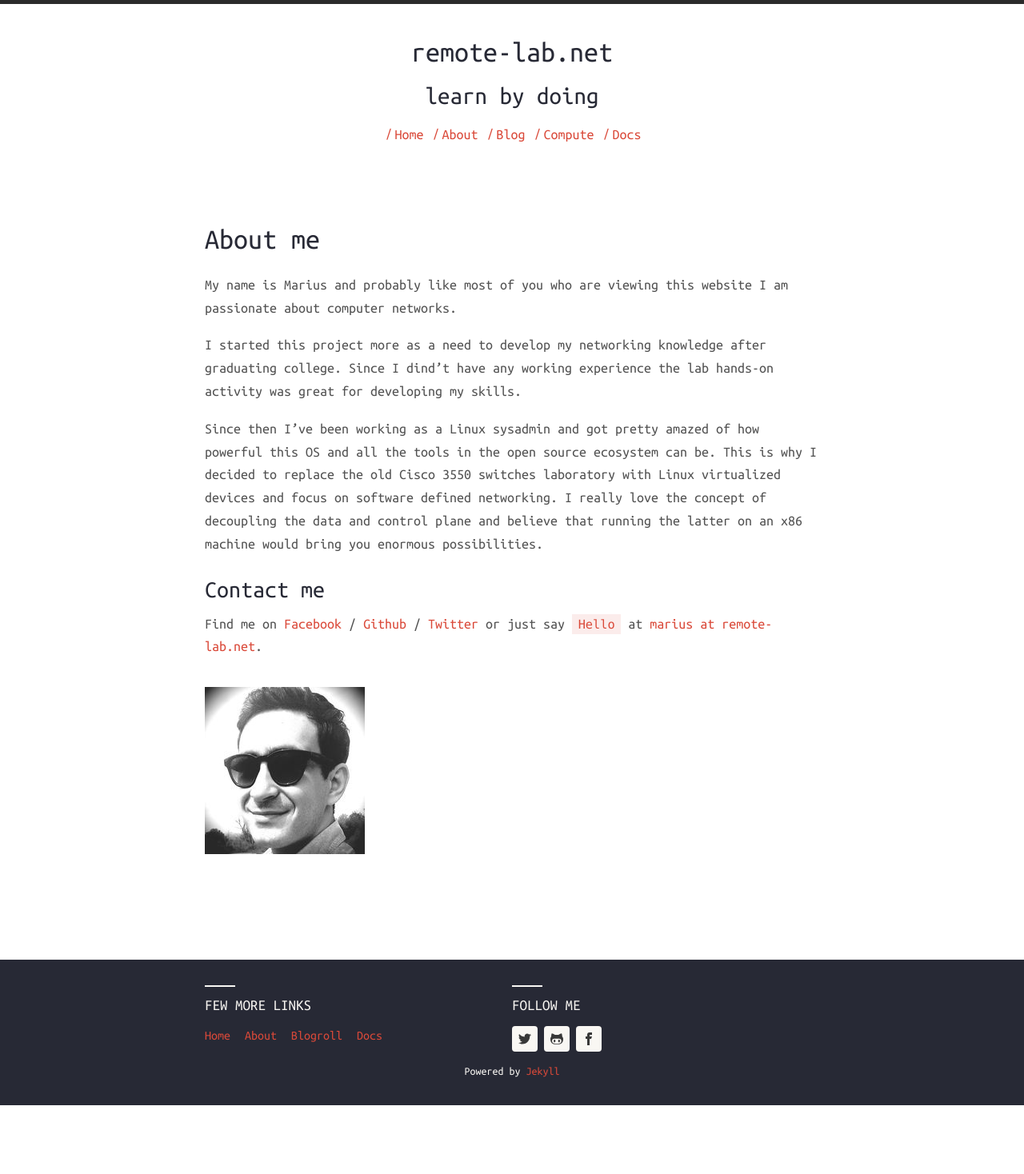
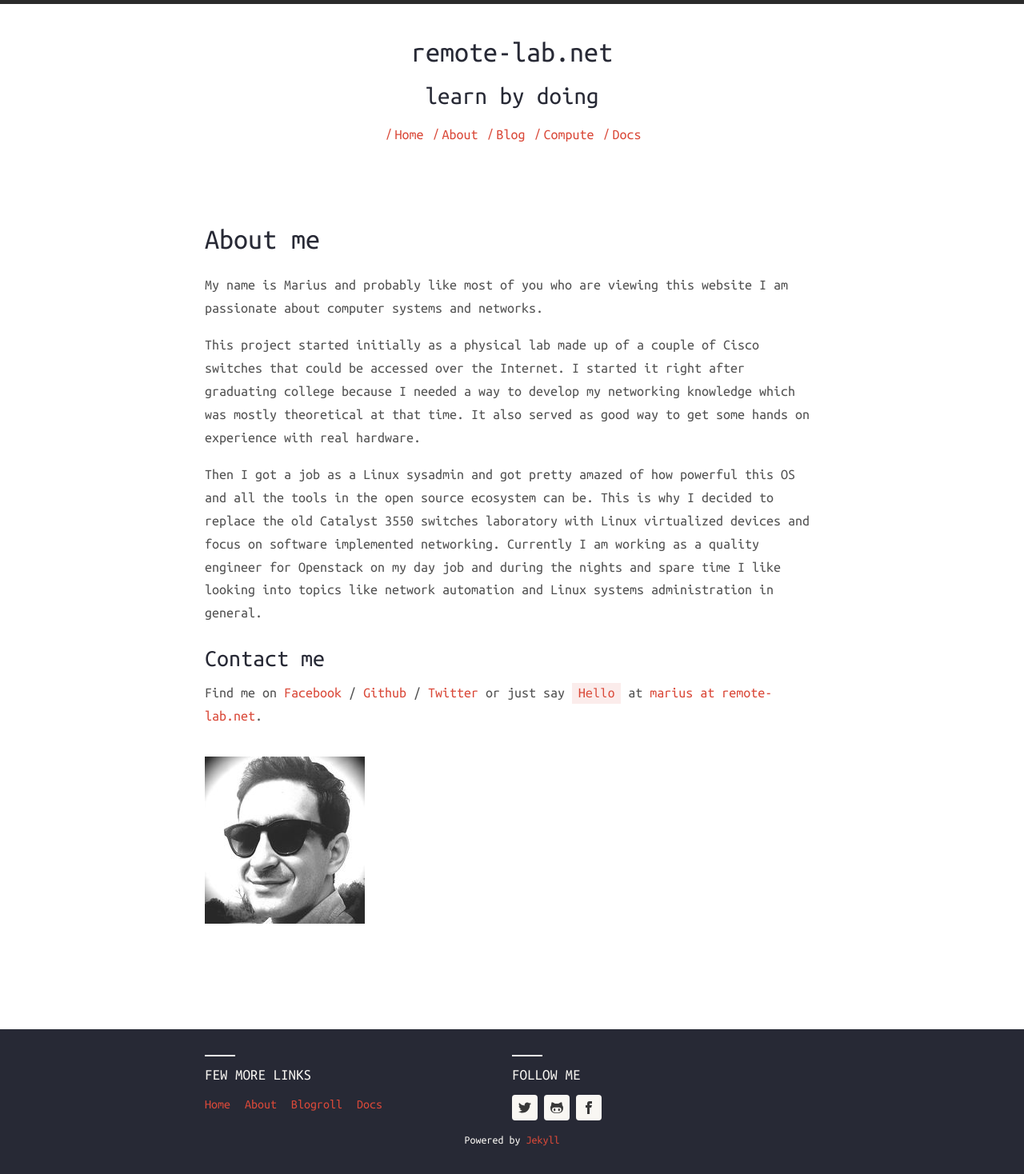
Before and after one commit to mcornea/mcornea.github.io, a Jekyll site: the page built from about.md, in a window 1280 px wide. Shown: the whole page at 80% size. Built offline with Jekyll 4.4.1, drawn with Linux system fonts in a browser that asks for light colours; nearby versions of some CDN libraries; before the commit the page ends 1382 px from its top, so only the background shows below that.

Commit message:
changed aboutme

```diff
--- a/about.md
+++ b/about.md
@@ -4,11 +4,11 @@ title: About me
 permalink: /about/
 ---
 
-My name is Marius and probably like most of you who are viewing this website I am passionate about computer networks.
+My name is Marius and probably like most of you who are viewing this website I am passionate about computer systems and networks.
 
-I started this project more as a need to develop my networking knowledge after graduating college. Since I dind’t have any working experience the lab hands-on activity was great for developing my skills.
+This project started initially as a physical lab made up of a couple of Cisco switches that could be accessed over the Internet. I started it right after graduating college because I needed a way to develop my networking knowledge which was mostly theoretical at that time. It also served as good way to get some hands on experience with real hardware.
 
-Since then I’ve been working as a Linux sysadmin and got pretty amazed of how powerful this OS and all the tools in the open source ecosystem can be. This is why I decided to replace the old Cisco 3550 switches laboratory with Linux virtualized devices and focus on software defined networking. I really love the concept of decoupling the data and control plane and believe that running the latter on an x86 machine would bring you enormous possibilities.
+Then I got a job as a Linux sysadmin and got pretty amazed of how powerful this OS and all the tools in the open source ecosystem can be. This is why I decided to replace the old Catalyst 3550 switches laboratory with Linux virtualized devices and focus on software implemented networking. Currently I am working as a quality engineer for Openstack on my day job and during the nights and spare time I like looking into topics like network automation and Linux systems administration in general.
 
 ### Contact me
 
```
Also changed, not shown: 2 other files.
